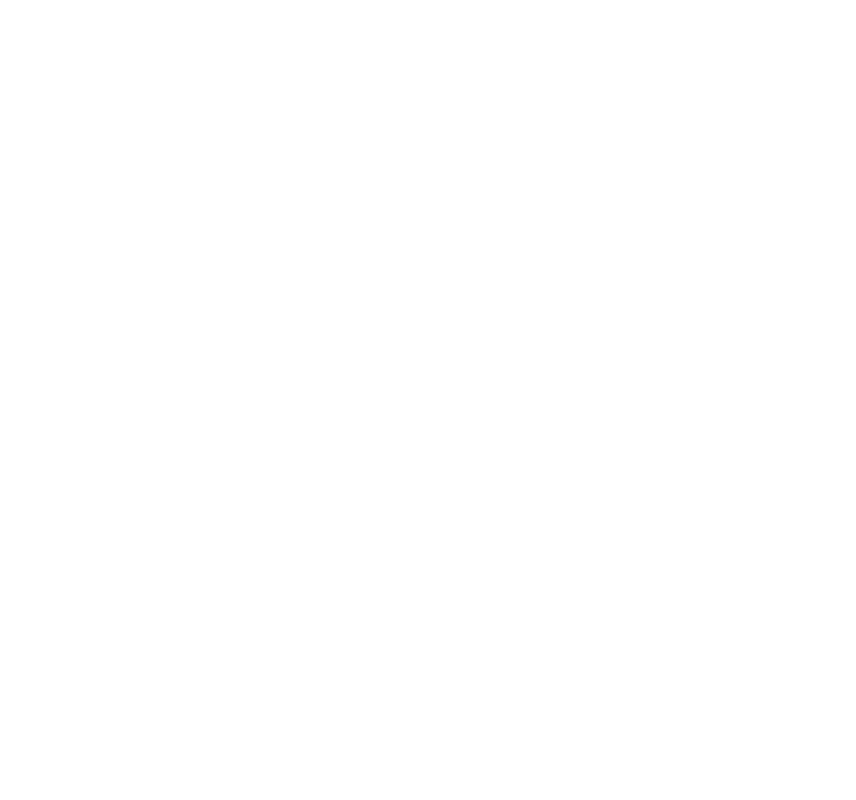
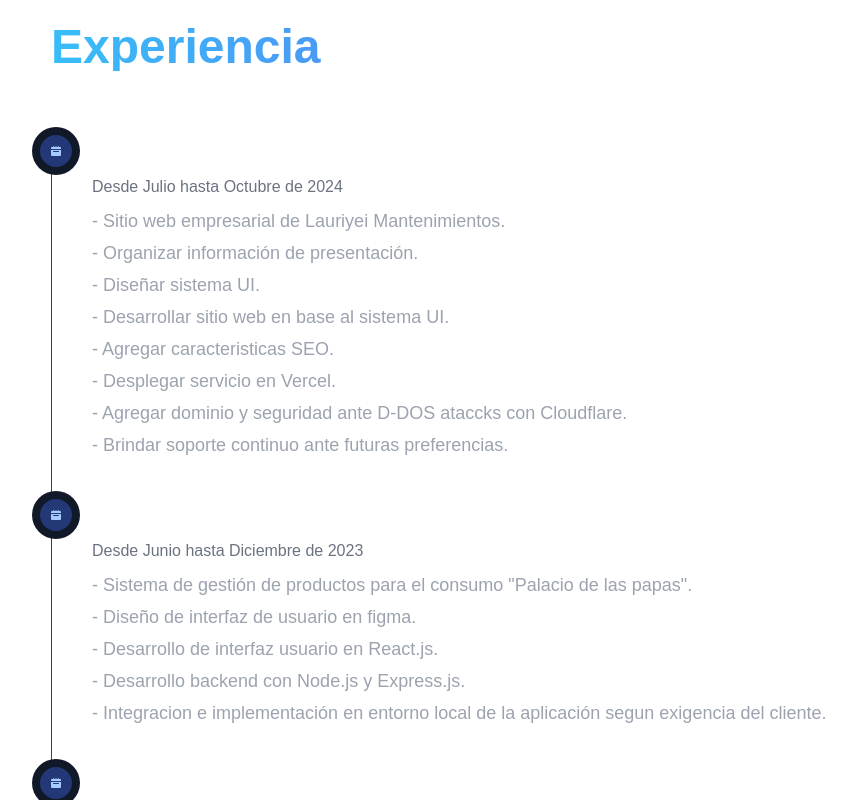
Before and after one commit to sebasmrl/portfolio, a Next.js app: page / in a window 1280 px wide. Shown: the part 980-1780 px from the top of the page, without its empty margins (77-933 px from the left). Before the commit the page ends 1347 px from the top, so only its background shows below. Built offline with nearby package versions, Linux system fonts and the light colour scheme.

Commit message:
Added: ExperienceSection and subComponents

```diff
--- a/src/app/page.tsx
+++ b/src/app/page.tsx
@@ -1,5 +1,5 @@
 
-import { BackgroundSvg, CoreFeaturesSection, Header } from "@/components";
+import { BackgroundSvg, CoreFeaturesSection, ExperienceSection, Header } from "@/components";
 import { InitialSection } from "@/components/sections/InitialSection";
 
 export default function HomePage() {
@@ -10,6 +10,7 @@
       <main className="flex flex-col px-4 sm:px-10 md:px-10 lg:px-32 pt-14 sm:pt-20 ">
         <InitialSection />
         <CoreFeaturesSection />
+        <ExperienceSection />
 
        <br />
        <br />
--- a/src/components/sections/ExperienceSection.tsx
+++ /dev/null
@@ -1,9 +0,0 @@
-import React from 'react'
-
-export const ExperienceSection = () => {
-  return (
-    <section id="experience">
-        <h2 className=''>Experiencia</h2>
-    </section>
-  )
-}
--- /dev/null
+++ b/src/components/sections/experience/ExperienceItem.tsx
@@ -0,0 +1,45 @@
+
+interface Props {
+    enterprise?: string,
+    lapsusText?: string;
+    tasks?: string[];
+}
+
+export const ExperienceItem = ({ enterprise = 'Enterprise', lapsusText = "LapsusText", tasks = [] }: Props) => {
+    return (
+        <li className="mb-10 ms-6">
+            <span className="absolute flex items-center justify-center w-8 h-8 bg-blue-100 rounded-full -start-3 ring-8 ring-white dark:ring-gray-900 dark:bg-blue-900">
+                <svg className="w-2.5 h-2.5 text-blue-800 dark:text-blue-300" aria-hidden="true" xmlns="http://www.w3.org/2000/svg" fill="currentColor" viewBox="0 0 20 20">
+                    <path d="M20 4a2 2 0 0 0-2-2h-2V1a1 1 0 0 0-2 0v1h-3V1a1 1 0 0 0-2 0v1H6V1a1 1 0 0 0-2 0v1H2a2 2 0 0 0-2 2v2h20V4ZM0 18a2 2 0 0 0 2 2h16a2 2 0 0 0 2-2V8H0v10Zm5-8h10a1 1 0 0 1 0 2H5a1 1 0 0 1 0-2Z" />
+                </svg>
+            </span>
+
+            <div className="pl-4">
+                <h3 className="flex items-center mb-1 text-lg sm:text-3xl font-semibold text-gray-900 dark:text-white">{enterprise} <span className="hidden bg-blue-100 text-blue-800 text-sm font-medium me-2 px-2.5 py-0.5 rounded dark:bg-blue-900 dark:text-blue-300 ms-3">Latest</span></h3>
+                <time className="block mb-2 text-sm sm:text-base font-normal leading-none text-gray-400 dark:text-gray-500">{lapsusText}</time>
+                <ul className="flex flex-col gap-1 "
+                >
+                    {
+                        tasks.map((task, i) => (
+                            <li key={`${task.substring(0, 2)}${i}`} className="text-base text-pretty sm:text-lg font-normal text-gray-500 dark:text-gray-400">
+                                - {task}
+                            </li>
+                        ))
+                    }
+                </ul>
+
+            </div>
+        </li>
+    )
+}
+
+
+
+
+    /* //GoToButton
+     <a href="#" className="inline-flex items-center px-4 py-2 text-sm font-medium text-gray-900 bg-white border border-gray-200 rounded-lg hover:bg-gray-100 hover:text-blue-700 focus:z-10 focus:ring-4 focus:outline-none focus:ring-gray-100 focus:text-blue-700 dark:bg-gray-800 dark:text-gray-400 dark:border-gray-600 dark:hover:text-white dark:hover:bg-gray-700 dark:focus:ring-gray-700">
+    <svg className="w-3.5 h-3.5 me-2.5" aria-hidden="true" xmlns="http://www.w3.org/2000/svg" fill="currentColor" viewBox="0 0 20 20">
+        <path d="M14.707 7.793a1 1 0 0 0-1.414 0L11 10.086V1.5a1 1 0 0 0-2 0v8.586L6.707 7.793a1 1 0 1 0-1.414 1.414l4 4a1 1 0 0 0 1.416 0l4-4a1 1 0 0 0-.002-1.414Z" />
+        <path d="M18 12h-2.55l-2.975 2.975a3.5 3.5 0 0 1-4.95 0L4.55 12H2a2 2 0 0 0-2 2v4a2 2 0 0 0 2 2h16a2 2 0 0 0 2-2v-4a2 2 0 0 0-2-2Zm-3 5a1 1 0 1 1 0-2 1 1 0 0 1 0 2Z" />
+        </svg> Ir al sitio
+        </a> */
--- /dev/null
+++ b/src/components/sections/experience/ExperienceSection.tsx
@@ -0,0 +1,52 @@
+import { ExperienceItem } from "./ExperienceItem"
+
+
+export const ExperienceSection = () => {
+  return (
+    <section id="experience" className='flex flex-col w-full gap-16 mt-10 dark'>
+      <h2 className='text-5xl font-bold text-transparent bg-clip-text bg-gradient-to-r from-sky-400 to-violet-600'>Experiencia</h2>
+
+      <ol className="relative border-s border-gray-200 dark:border-gray-700 w-full" >
+        <ExperienceItem
+          enterprise="Lauriyei Mantenimientos"
+          lapsusText="Desde Julio hasta Octubre de 2024"
+          tasks={[
+            'Sitio web empresarial de Lauriyei Mantenimientos.',
+            'Organizar información de presentación.',
+            'Diseñar sistema UI.',
+            'Desarrollar sitio web en base al sistema UI.',
+            'Agregar caracteristicas SEO.',
+            'Desplegar servicio en Vercel.',
+            'Agregar dominio y seguridad ante D-DOS ataccks con Cloudflare.',
+            'Brindar soporte continuo ante futuras preferencias.',
+          ]}
+        />
+        <ExperienceItem
+          enterprise="Freelance - Subcontratación"
+          lapsusText="Desde Junio hasta Diciembre de 2023"
+          tasks={[
+            'Sistema de gestión de productos para el consumo "Palacio de las papas".',
+            'Diseño de interfaz de usuario en figma.',
+            'Desarrollo de interfaz usuario en React.js.',
+            'Desarrollo backend con Node.js y Express.js.',
+            'Integracion e implementación en entorno local de la aplicación segun exigencia del cliente.'
+          ]}
+        />
+        <ExperienceItem
+          enterprise="Corporación Universitaria Rafael Núñez"
+          lapsusText="Desde Agosto hasta Octubre de 2021"
+          tasks={[
+            'Sistema de gestión académica de la facultad de Enfermería',
+            'Levantar historias de usuario necesarias para la ejecucion del proyecto.',
+            'Determinar los tiempos de ejecución de las historias de usuario junto al cronograma de las mismas.',
+            'Diseñar UI de la aplicación (Figma).',
+            'Desarrollar back-end de la aplicacion.',
+            'Consumir servicios REST determinados en Backend'
+          ]}
+        />
+      </ol>
+
+
+    </section>
+  )
+}
--- a/src/components/sections/index.ts
+++ b/src/components/sections/index.ts
@@ -1,5 +1,5 @@
 export { CoreFeatureItem } from "./core-features/CoreFeatureItem";
-
-export { ExperienceSection } from "./ExperienceSection";
 export { CoreFeaturesSection } from "./core-features/CoreFeaturesSection";
+export { ExperienceSection } from "./experience/ExperienceSection";
+export { ExperienceItem } from "./experience/ExperienceItem";
 export { InitialSection } from "./InitialSection";
--- a/tailwind.config.ts
+++ b/tailwind.config.ts
@@ -1,6 +1,6 @@
 import type { Config } from "tailwindcss";
+import * as tailwindAnimate from "tailwindcss-animate"
 import  flowbite from "flowbite-react/tailwind";
-import * as tailwindAnimate from "tailwindcss-animate"
 
 const config: Config = {
     darkMode: ["class"],
@@ -8,7 +8,7 @@
     "./src/pages/**/*.{js,ts,jsx,tsx,mdx}",
     "./src/components/**/*.{js,ts,jsx,tsx,mdx}",
     "./src/app/**/*.{js,ts,jsx,tsx,mdx}",
-    "./src/components/**/*.{js,ts,jsx,tsx,mdx}",
+    "./src/lib/**/*.{js,ts,jsx,tsx,mdx}",
     flowbite.content(),
   ],
   theme: {
```
